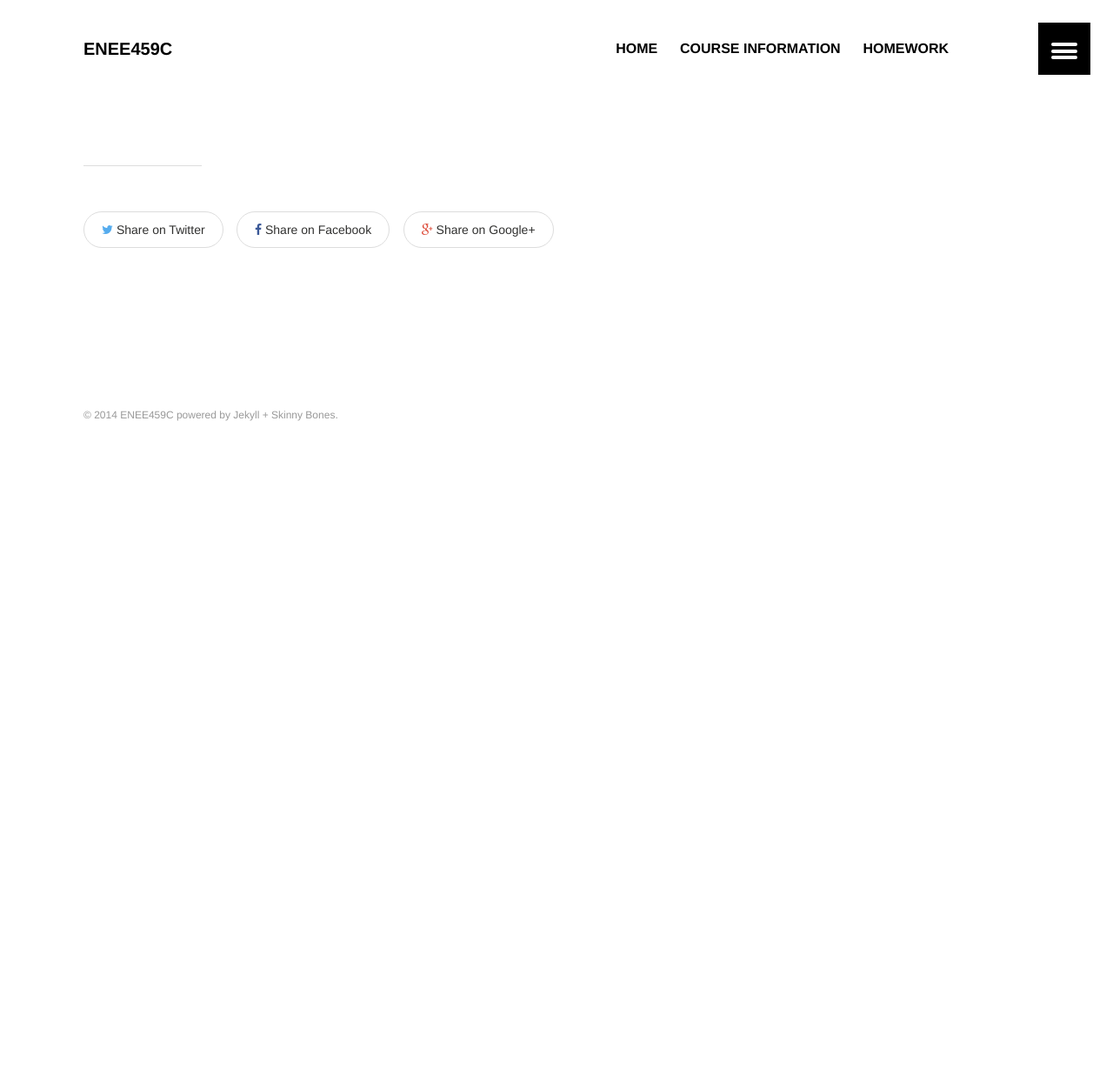
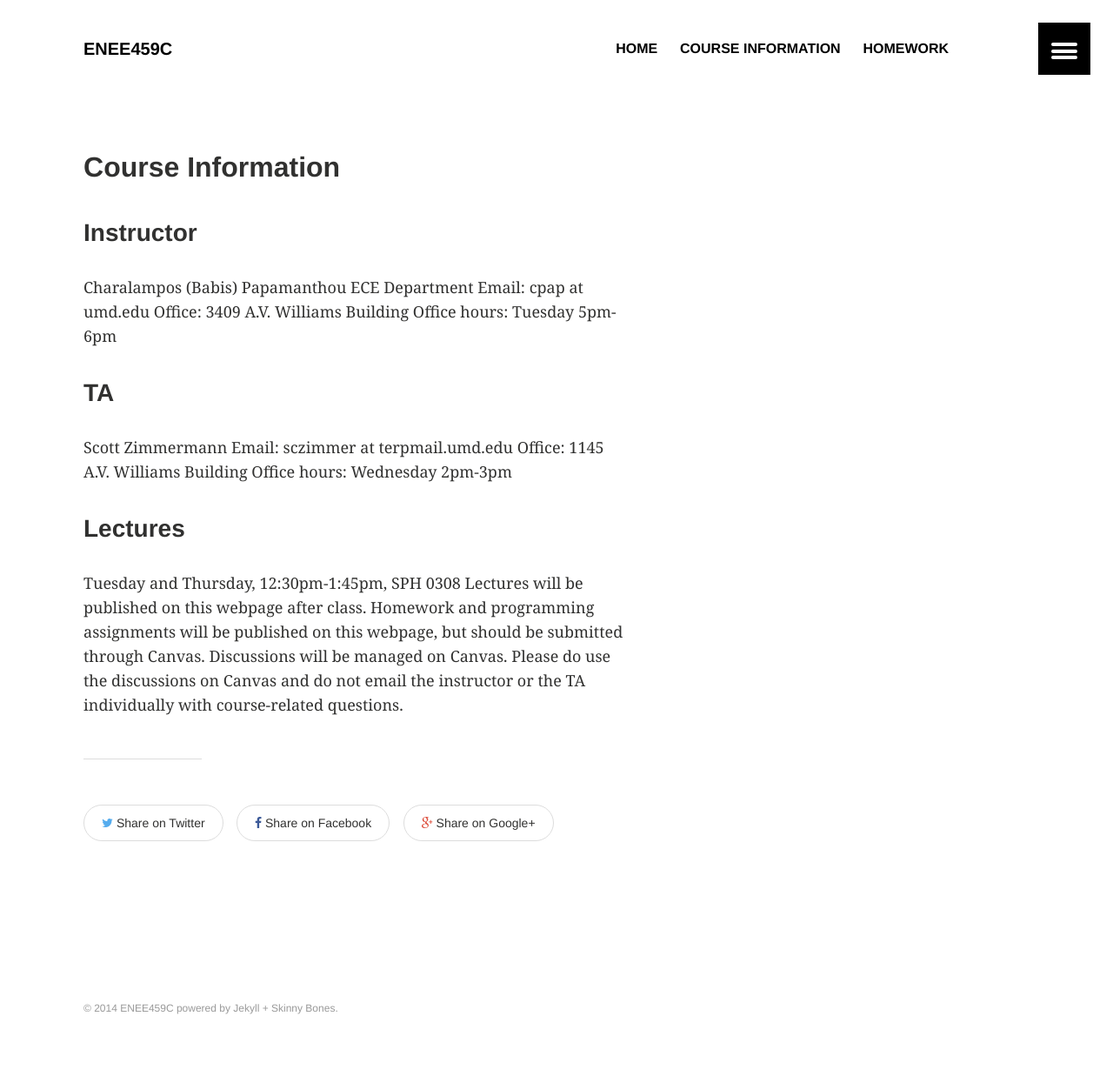
Before and after one commit to serrintine/serrintine.github.io, a Jekyll site: the page built from course-info.md, in a window 1280 px wide. Shown: the whole page at 87% size. Built offline with Jekyll 4.4.1, drawn with Linux system fonts in a browser that asks for light colours; before the commit the page ends 900 px from its top, so only the background shows below that.

Commit message:
Updated course-info.md

```diff
--- a/course-info.md
+++ b/course-info.md
@@ -1,12 +1,34 @@
 ---
 layout: article
 title: ""
-date:
-modified:
-excerpt:
+date: null
+modified: null
+excerpt: null
 image:
-  feature:
-  teaser:
-  thumb:
+  feature: null
+  teaser: null
+  thumb: null
 ads: false
+published: true
 ---
+
+##Course Information
+
+###Instructor
+Charalampos (Babis) Papamanthou
+ECE Department
+Email: cpap at umd.edu
+Office: 3409 A.V. Williams Building
+Office hours: Tuesday 5pm-6pm
+
+###TA
+Scott Zimmermann
+Email: sczimmer at terpmail.umd.edu
+Office: 1145 A.V. Williams Building
+Office hours: Wednesday 2pm-3pm
+
+###Lectures
+Tuesday and Thursday, 12:30pm-1:45pm, SPH 0308
+Lectures will be published on this webpage after class.
+Homework and programming assignments will be published on this webpage, but should be submitted through Canvas.
+Discussions will be managed on Canvas. Please do use the discussions on Canvas and do not email the instructor or the TA individually with course-related questions.
```
